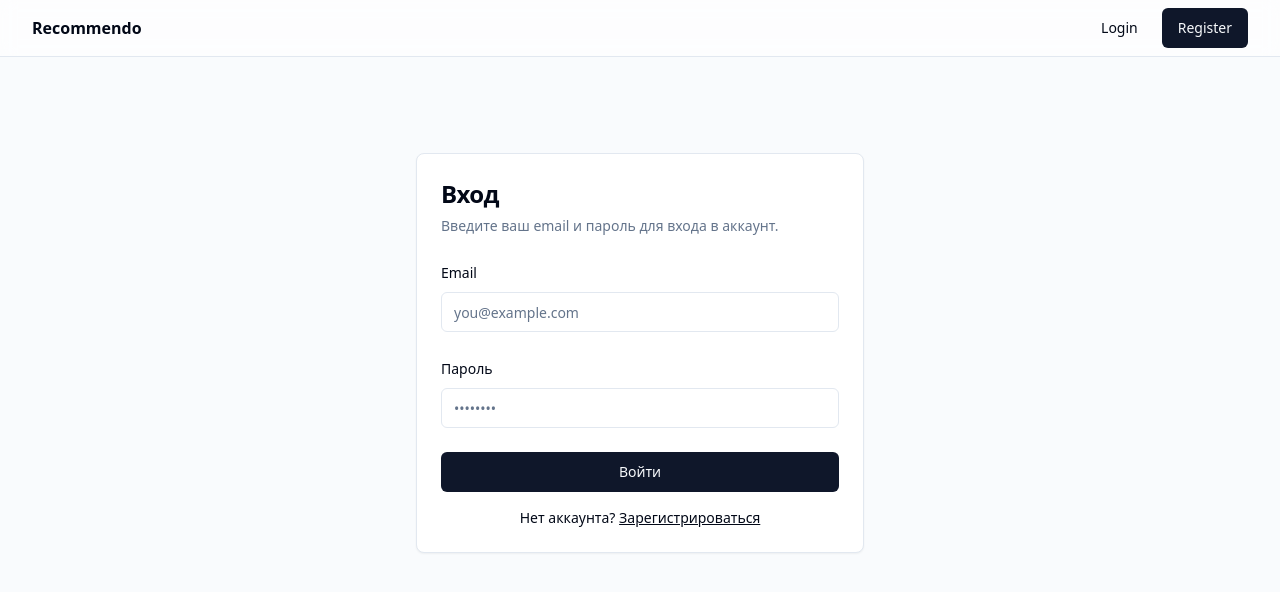
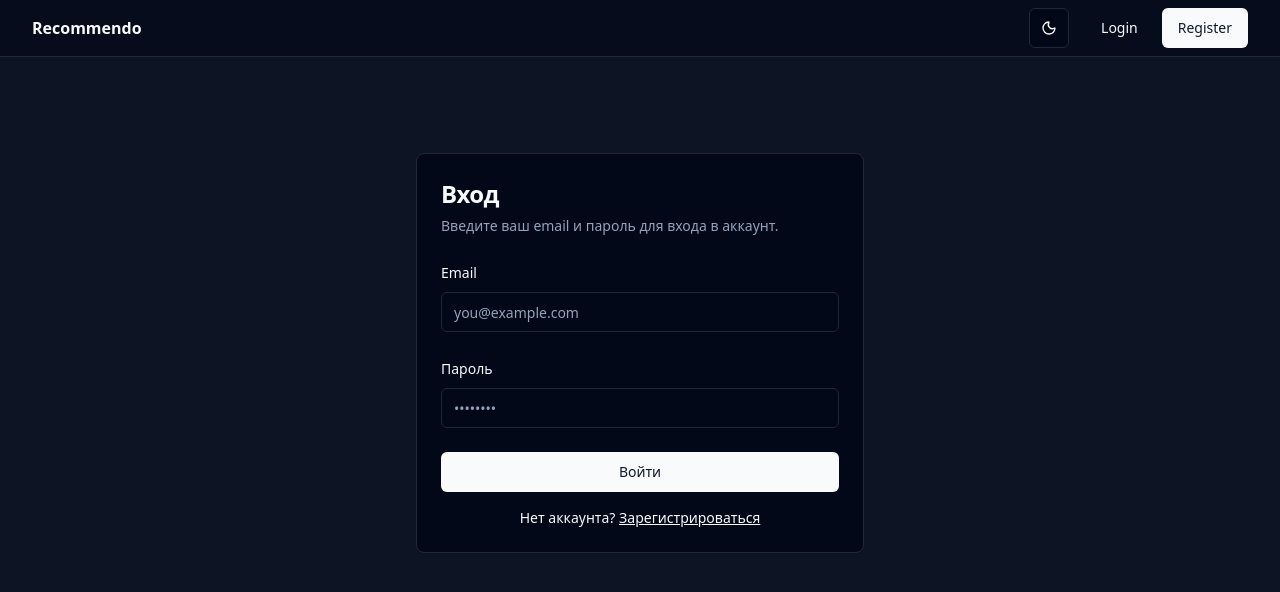
Before and after one commit to cobrich/recommendo-front, a React (Vite) app: page /login in a window 1280 px wide. Shown: the top 592 px of the page. Built offline with nearby package versions, Linux system fonts and the light colour scheme.

Commit message:
feat: added theme handling

```diff
--- a/src/App.tsx
+++ b/src/App.tsx
@@ -3,17 +3,20 @@
 import { AppRouter } from "./router";
 import { Toaster } from "@/components/ui/sonner";
 import { BrowserRouter } from "react-router-dom";
+import { ThemeProvider } from "./contexts/ThemeProvider";
 
 function App() {
     return (
         // Оборачиваем все в BrowserRouter
         <BrowserRouter>
+            <ThemeProvider defaultTheme="dark" storageKey="vite-ui-theme">
                 <AuthProvider>
                     <ModalProvider>
                         <AppRouter />
                     </ModalProvider>
                     <Toaster />
                 </AuthProvider>
+            </ThemeProvider>
         </BrowserRouter>
     );
 }
--- a/src/components/layout/Header.tsx
+++ b/src/components/layout/Header.tsx
@@ -1,12 +1,21 @@
 import { Link, useNavigate } from "react-router-dom";
 import { Button } from "@/components/ui/button";
 import { useAuth } from "@/hooks/useAuth";
-import { LogOut } from "lucide-react";
+import { LogOut, Moon, Sun } from "lucide-react";
 import { Avatar, AvatarFallback, AvatarImage } from "../ui/avatar";
+import {
+    DropdownMenu,
+    DropdownMenuContent,
+    DropdownMenuItem,
+    DropdownMenuTrigger,
+} from "@/components/ui/dropdown-menu";
+import { useTheme } from "@/hooks/useTheme";
+
 
 export function Header() {
     const { user, logout } = useAuth();
     const navigate = useNavigate();
+    const { setTheme } = useTheme();
 
     return (
         <header className="sticky top-0 z-50 w-full border-b bg-background/95 backdrop-blur supports-[backdrop-filter]:bg-background/60">
@@ -16,6 +25,28 @@
                 </Link>
 
                 <div className="flex flex-1 items-center justify-end space-x-4">
+                    <DropdownMenu>
+                        <DropdownMenuTrigger asChild>
+                            <Button variant="outline" size="icon">
+                                <Sun className="h-[1.2rem] w-[1.2rem] rotate-0 scale-100 transition-all dark:-rotate-90 dark:scale-0" />
+                                <Moon className="absolute h-[1.2rem] w-[1.2rem] rotate-90 scale-0 transition-all dark:rotate-0 dark:scale-100" />
+                                <span className="sr-only">Toggle theme</span>
+                            </Button>
+                        </DropdownMenuTrigger>
+                        <DropdownMenuContent align="end">
+                            <DropdownMenuItem onClick={() => setTheme("light")}>
+                                Светлая
+                            </DropdownMenuItem>
+                            <DropdownMenuItem onClick={() => setTheme("dark")}>
+                                Темная
+                            </DropdownMenuItem>
+                            <DropdownMenuItem
+                                onClick={() => setTheme("system")}
+                            >
+                                Системная
+                            </DropdownMenuItem>
+                        </DropdownMenuContent>
+                    </DropdownMenu>
                     {user ? (
                         <>
                             <Button
--- /dev/null
+++ b/src/contexts/ThemeContext.tsx
@@ -0,0 +1,13 @@
+import { createContext } from "react";
+
+export type Theme = "dark" | "light" | "system";
+
+export interface ThemeProviderState {
+    theme: Theme;
+    setTheme: (theme: Theme) => void;
+}
+
+export const ThemeProviderContext = createContext<ThemeProviderState>({
+    theme: "system",
+    setTheme: () => null,
+});
--- /dev/null
+++ b/src/contexts/ThemeProvider.tsx
@@ -0,0 +1,49 @@
+import { useEffect, useState, type ReactNode } from "react";
+import { ThemeProviderContext, type Theme } from "./ThemeContext"; // <-- Импортируем отсюда
+
+export function ThemeProvider({
+    children,
+    defaultTheme = "system",
+    storageKey = "vite-ui-theme",
+}: {
+    children: ReactNode;
+    defaultTheme?: Theme;
+    storageKey?: string;
+}) {
+    const [theme, setTheme] = useState<Theme>(
+        () => (localStorage.getItem(storageKey) as Theme) || defaultTheme
+    );
+
+    useEffect(() => {
+        const root = window.document.documentElement;
+
+        root.classList.remove("light", "dark");
+
+        if (theme === "system") {
+            const systemTheme = window.matchMedia(
+                "(prefers-color-scheme: dark)"
+            ).matches
+                ? "dark"
+                : "light";
+
+            root.classList.add(systemTheme);
+            return;
+        }
+
+        root.classList.add(theme);
+    }, [theme]);
+
+    const value = {
+        theme,
+        setTheme: (theme: Theme) => {
+            localStorage.setItem(storageKey, theme);
+            setTheme(theme);
+        },
+    };
+
+    return (
+        <ThemeProviderContext.Provider value={value}>
+            {children}
+        </ThemeProviderContext.Provider>
+    );
+}
--- /dev/null
+++ b/src/hooks/useTheme.ts
@@ -0,0 +1,11 @@
+import { useContext } from "react";
+import { ThemeProviderContext } from "@/contexts/ThemeContext";
+
+export const useTheme = () => {
+    const context = useContext(ThemeProviderContext);
+
+    if (context === undefined)
+        throw new Error("useTheme must be used within a ThemeProvider");
+
+    return context;
+};
```
Lines whose indentation alone changed are shown as unchanged.
